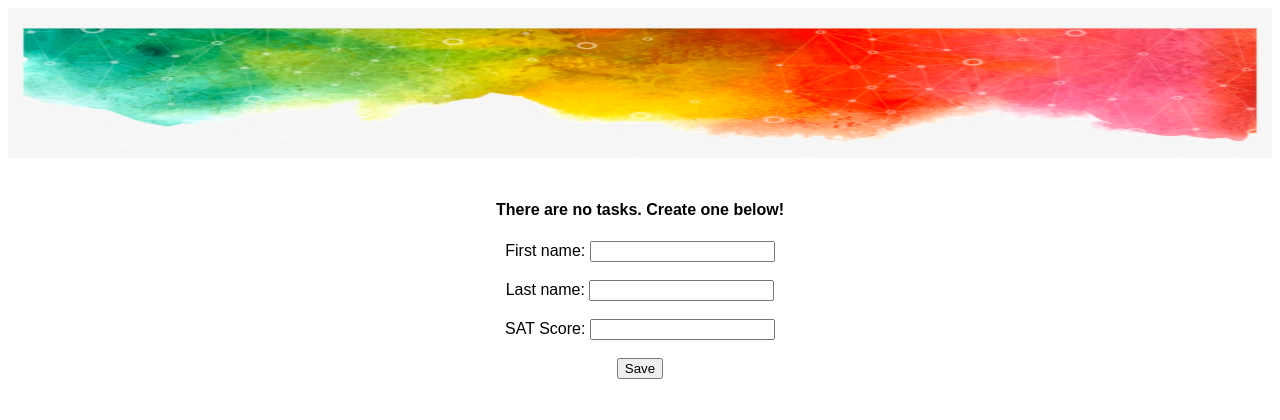
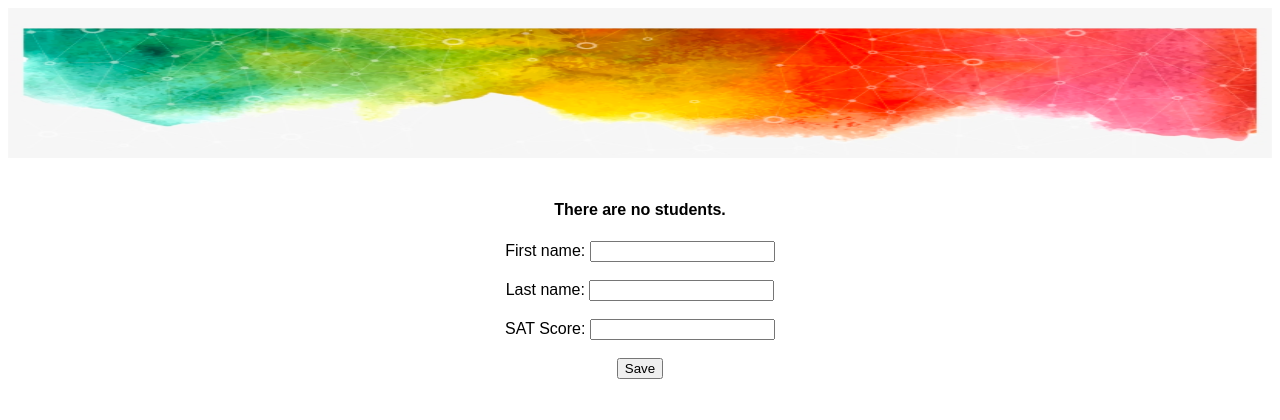
Before and after one commit to agadodia/myPythonRepo, a Flask app: page / in a window 1280 px wide. Shown: the top 420 px of the page. Run offline with Flask 2, Linux system fonts and the light colour scheme; data that the repository does not hold is empty.

Commit message:
modifications in index file

```diff
--- a/templates/index.html
+++ b/templates/index.html
@@ -6,7 +6,7 @@
 {% block body %}
 <div class="content">
     {% if students|length < 1 %}
-        <h4 style="text-align: center">There are no tasks. Create one below!</h4>
+        <h4 style="text-align: center">There are no students. </h4>
     {% else %}
     <table>
         <tr>
```
